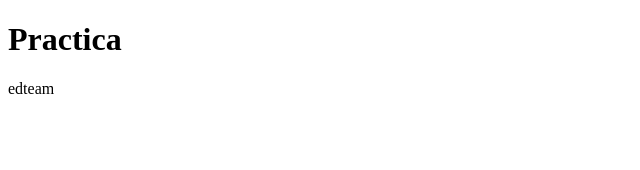
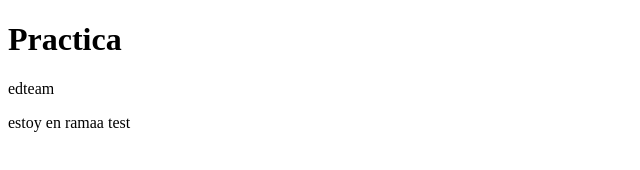
Before and after one commit to blitxs1226/practicando-git, a plain HTML site: page index.html in a window 1280 px wide. Shown: the whole page, without its empty margins (0-640 px from the left). Drawn offline with Linux system fonts and the light colour scheme.

Commit message:
cambio desde rama test

```diff
--- a/index.html
+++ b/index.html
@@ -9,5 +9,10 @@
 <body>
     <h1>Practica</h1>
     <p>edteam</p>
+    <section>
+
+        <p>estoy en ramaa test</p>
+
+    </section>
 </body>
 </html>
--- a/style.css
+++ b/style.css
@@ -0,0 +1,3 @@
+*{
+  margin: 0;
+}
```
